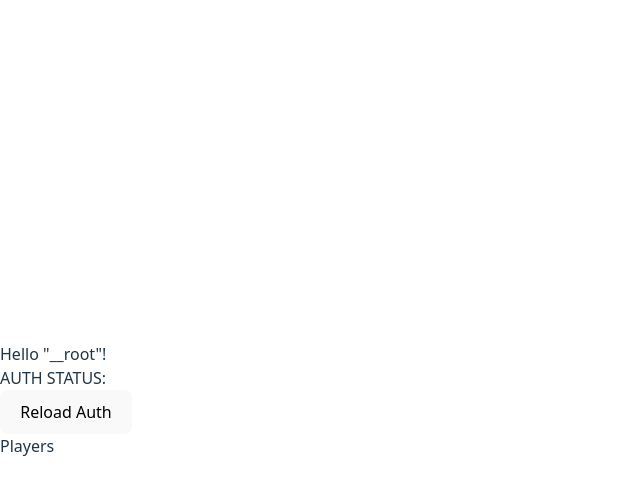
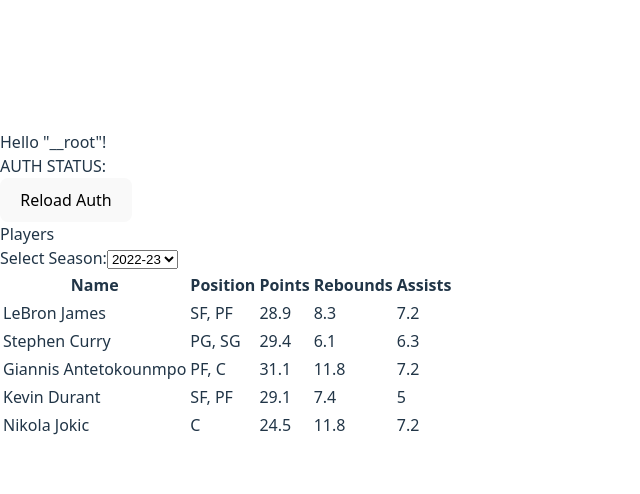
Before and after one commit to andyzen619/freagent-react-ts, a React (Vite) app: page / in a window 1280 px wide. Shown: the top 494 px of the page, without its empty margins (0-640 px from the left). Built offline with nearby package versions, Linux system fonts and the light colour scheme.

Commit message:
- add infinite scrolling player list

```diff
--- a/src/routes/index.tsx
+++ b/src/routes/index.tsx
@@ -1,7 +1,8 @@
-import { useEffect, useState } from "react";
+import { useEffect, useState, useRef } from "react";
 import { createFileRoute } from "@tanstack/react-router";
 import { ConfigYahoo } from "@/config";
 import { useAuthState } from "@/hooks/useAuthState";
+import type { Player } from "@/types/player";
 
 export const Route = createFileRoute("/")({
   component: RouteComponent,
@@ -9,6 +10,7 @@
 
 function RouteComponent() {
   const { authState, setAuthState } = useAuthState();
+  const playersContainerRef = useRef<HTMLDivElement>(null);
 
   const initiateRequestToken = async () => {
     const params = new URLSearchParams({
@@ -40,19 +42,6 @@
       }));
     }
   }, []);
-
-  type PlayerStats = {
-    season: string;
-    points: number;
-    rebounds: number;
-    assists: number;
-  };
-
-  type Player = {
-    name: string;
-    position: string[];
-    stats: PlayerStats[];
-  };
 
   const [playersList, setPlayersList] = useState<Player[]>([
     {
@@ -97,10 +86,55 @@
     },
   ]);
 
+  const [loading, setLoading] = useState(false);
+  const [hasMore, setHasMore] = useState(true);
+  const [selectedSeason, setSelectedSeason] = useState("2022-23");
+
+  const loadMore = () => {
+    if (loading || !hasMore) return;
+    setLoading(true);
+    // Simulate API fetch with timeout; replace with actual fetch
+    setTimeout(() => {
+      const newPlayers: Player[] = [
+        // Duplicate or add new players here; for demo, duplicating existing
+        ...playersList
+          .slice(0, 5)
+          .map((p, i) => ({ ...p, name: `${p.name} ${i + 1}` })),
+      ];
+      setPlayersList((prev) => [...prev, ...newPlayers]);
+      setLoading(false);
+      if (playersList.length + newPlayers.length >= 50) setHasMore(false);
+    }, 1000);
+  };
+
+  const handleScroll = () => {
+    const container = playersContainerRef.current;
+    if (container) {
+      const { scrollTop, clientHeight, scrollHeight } = container;
+      if (scrollTop + clientHeight >= scrollHeight - 100) {
+        loadMore();
+      }
+    }
+  };
+
+  useEffect(() => {
+    const container = playersContainerRef.current;
+    if (container) {
+      container.addEventListener("scroll", handleScroll);
+      return () => container.removeEventListener("scroll", handleScroll);
+    }
+  }, [loading, hasMore]);
+
+  const seasons = Array.from(
+    new Set(
+      playersList.flatMap((player) => player.stats.map((stat) => stat.season)),
+    ),
+  );
+
   return (
     <div>
       <div>
-        AUTH STATUS:
+        AUTH STATUS:{" "}
         {authState.requestToken?.text || authState.accessToken?.text}
       </div>
       <div>
@@ -110,7 +144,61 @@
       </div>
       <div>
         <div>Players</div>
-        <div>{}</div>
+        <div>
+          <label htmlFor="season-select">Select Season:</label>
+          <select
+            id="season-select"
+            value={selectedSeason}
+            onChange={(e) => setSelectedSeason(e.target.value)}
+          >
+            {seasons.map((season) => (
+              <option key={season} value={season}>
+                {season}
+              </option>
+            ))}
+          </select>
+        </div>
+        <div
+          ref={playersContainerRef}
+          style={{ height: "400px", overflowY: "auto" }} // Add height and scroll for demo; style with Tailwind later
+        >
+          <table>
+            <thead>
+              <tr>
+                <th>Name</th>
+                <th>Position</th>
+                <th>Points</th>
+                <th>Rebounds</th>
+                <th>Assists</th>
+              </tr>
+            </thead>
+            <tbody>
+              {playersList.map((player) =>
+                player.stats
+                  .filter((stat) => stat.season === selectedSeason)
+                  .map((stat) => (
+                    <tr key={`${player.name}-${stat.season}`}>
+                      <td>{player.name}</td>
+                      <td>{player.position.join(", ")}</td>
+                      <td>{stat.points}</td>
+                      <td>{stat.rebounds}</td>
+                      <td>{stat.assists}</td>
+                    </tr>
+                  )),
+              )}
+              {loading && (
+                <tr>
+                  <td colSpan={5}>Loading more players...</td>
+                </tr>
+              )}
+              {!hasMore && (
+                <tr>
+                  <td colSpan={5}>No more players to load.</td>
+                </tr>
+              )}
+            </tbody>
+          </table>
+        </div>
       </div>
     </div>
   );
--- /dev/null
+++ b/src/types/player.ts
@@ -0,0 +1,12 @@
+export type PlayerStats = {
+  season: string;
+  points: number;
+  rebounds: number;
+  assists: number;
+};
+
+export type Player = {
+  name: string;
+  position: string[];
+  stats: PlayerStats[];
+};
```
